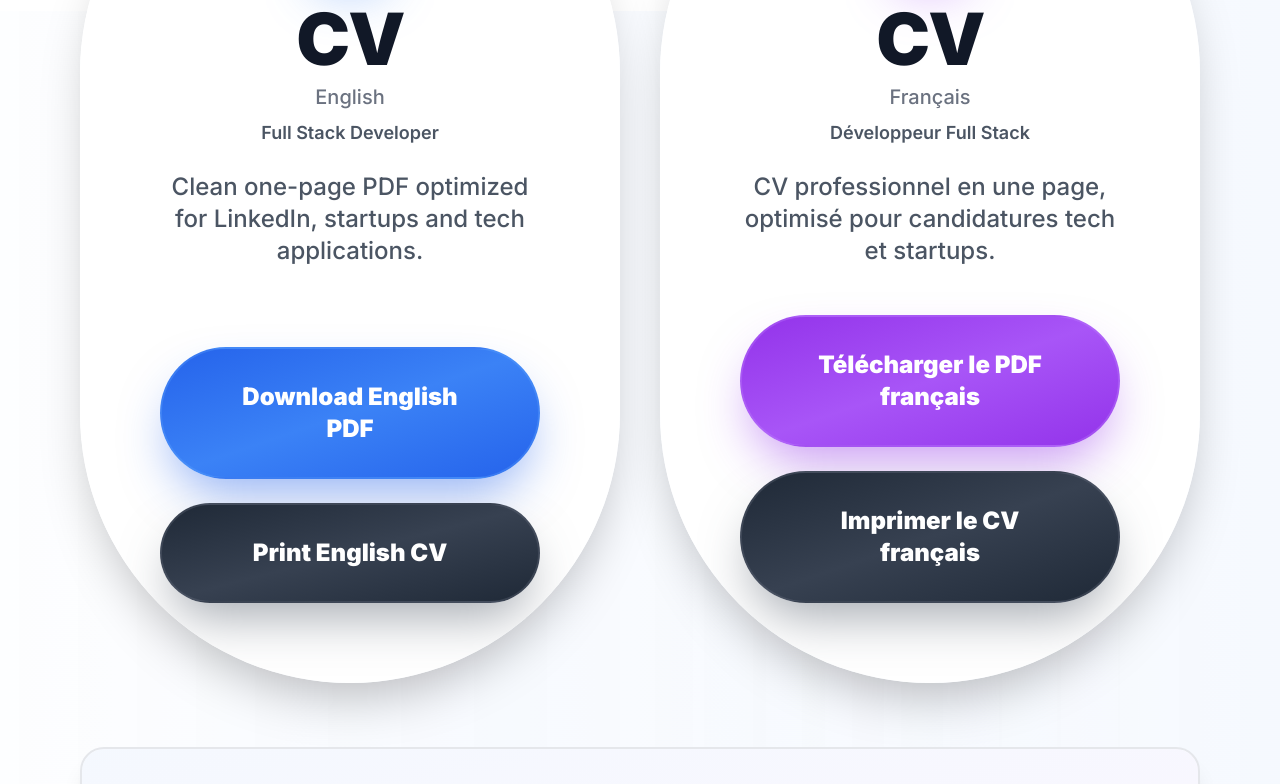
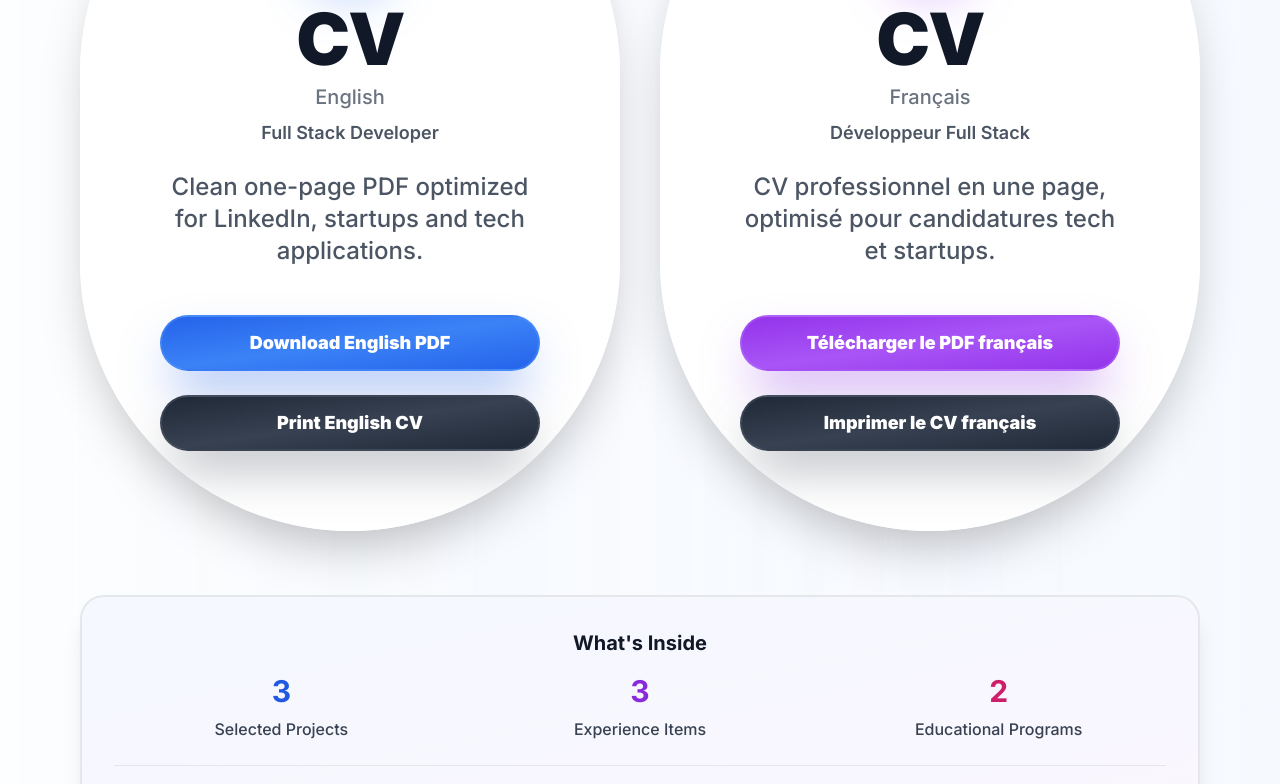
Before and after one commit to Sy2force/Portfolio---pro, a Next.js app: page /resume in a window 1280 px wide. Shown: the part 561-1345 px from the top of the page. Built offline with nearby package versions, Linux system fonts and the light colour scheme.

Commit message:
Reduced button sizes for smaller appearance - changed padding from px-6 py-4 md:px-14 md:py-8 to px-4 py-2 md:px-8 md:py-3 and text size from text-sm md:text-2xl to text-xs md:text-lg for all download and print buttons in both CV cards

```diff
--- a/app/resume/page.tsx
+++ b/app/resume/page.tsx
@@ -249,13 +249,13 @@ export default function ResumePage() {
                 <a
                   href="/Shay_Acoca_CV_EN.pdf"
                   download
-                  className="w-full px-6 py-4 md:px-14 md:py-8 bg-gradient-to-br from-blue-600 via-blue-500 to-blue-600 hover:from-blue-700 hover:via-blue-600 hover:to-blue-700 text-white rounded-full transition-all duration-400 font-black text-center shadow-2xl shadow-blue-600/50 hover:shadow-3xl hover:shadow-blue-700/60 text-sm md:text-2xl active:scale-95 border-2 border-blue-400/30"
+                  className="w-full px-4 py-2 md:px-8 md:py-3 bg-gradient-to-br from-blue-600 via-blue-500 to-blue-600 hover:from-blue-700 hover:via-blue-600 hover:to-blue-700 text-white rounded-full transition-all duration-400 font-black text-center shadow-2xl shadow-blue-600/50 hover:shadow-3xl hover:shadow-blue-700/60 text-xs md:text-lg active:scale-95 border-2 border-blue-400/30"
                 >
                   {t.englishCard.download}
                 </a>
                 <button
                   onClick={() => handlePrint("/Shay_Acoca_CV_EN.pdf")}
-                  className="w-full px-6 py-4 md:px-14 md:py-8 bg-gradient-to-br from-gray-800 via-gray-700 to-gray-800 hover:from-gray-700 hover:via-gray-600 hover:to-gray-700 text-white rounded-full transition-all duration-400 font-black text-center shadow-2xl shadow-gray-600/50 hover:shadow-3xl hover:shadow-gray-700/60 text-sm md:text-2xl active:scale-95 border-2 border-gray-500/30"
+                  className="w-full px-4 py-2 md:px-8 md:py-3 bg-gradient-to-br from-gray-800 via-gray-700 to-gray-800 hover:from-gray-700 hover:via-gray-600 hover:to-gray-700 text-white rounded-full transition-all duration-400 font-black text-center shadow-2xl shadow-gray-600/50 hover:shadow-3xl hover:shadow-gray-700/60 text-xs md:text-lg active:scale-95 border-2 border-gray-500/30"
                 >
                   {t.englishCard.print}
                 </button>
@@ -307,13 +307,13 @@ export default function ResumePage() {
                 <a
                   href="/Shay_Acoca_CV_FR.pdf"
                   download
-                  className="w-full px-6 py-4 md:px-14 md:py-8 bg-gradient-to-br from-purple-600 via-purple-500 to-purple-600 hover:from-purple-700 hover:via-purple-600 hover:to-purple-700 text-white rounded-full transition-all duration-400 font-black text-center shadow-2xl shadow-purple-600/50 hover:shadow-3xl hover:shadow-purple-700/60 text-sm md:text-2xl active:scale-95 border-2 border-purple-400/30"
+                  className="w-full px-4 py-2 md:px-8 md:py-3 bg-gradient-to-br from-purple-600 via-purple-500 to-purple-600 hover:from-purple-700 hover:via-purple-600 hover:to-purple-700 text-white rounded-full transition-all duration-400 font-black text-center shadow-2xl shadow-purple-600/50 hover:shadow-3xl hover:shadow-purple-700/60 text-xs md:text-lg active:scale-95 border-2 border-purple-400/30"
                 >
                   {t.frenchCard.download}
                 </a>
                 <button
                   onClick={() => handlePrint("/Shay_Acoca_CV_FR.pdf")}
-                  className="w-full px-6 py-4 md:px-14 md:py-8 bg-gradient-to-br from-gray-800 via-gray-700 to-gray-800 hover:from-gray-700 hover:via-gray-600 hover:to-gray-700 text-white rounded-full transition-all duration-400 font-black text-center shadow-2xl shadow-gray-600/50 hover:shadow-3xl hover:shadow-gray-700/60 text-sm md:text-2xl active:scale-95 border-2 border-gray-500/30"
+                  className="w-full px-4 py-2 md:px-8 md:py-3 bg-gradient-to-br from-gray-800 via-gray-700 to-gray-800 hover:from-gray-700 hover:via-gray-600 hover:to-gray-700 text-white rounded-full transition-all duration-400 font-black text-center shadow-2xl shadow-gray-600/50 hover:shadow-3xl hover:shadow-gray-700/60 text-xs md:text-lg active:scale-95 border-2 border-gray-500/30"
                 >
                   {t.frenchCard.print}
                 </button>
```
